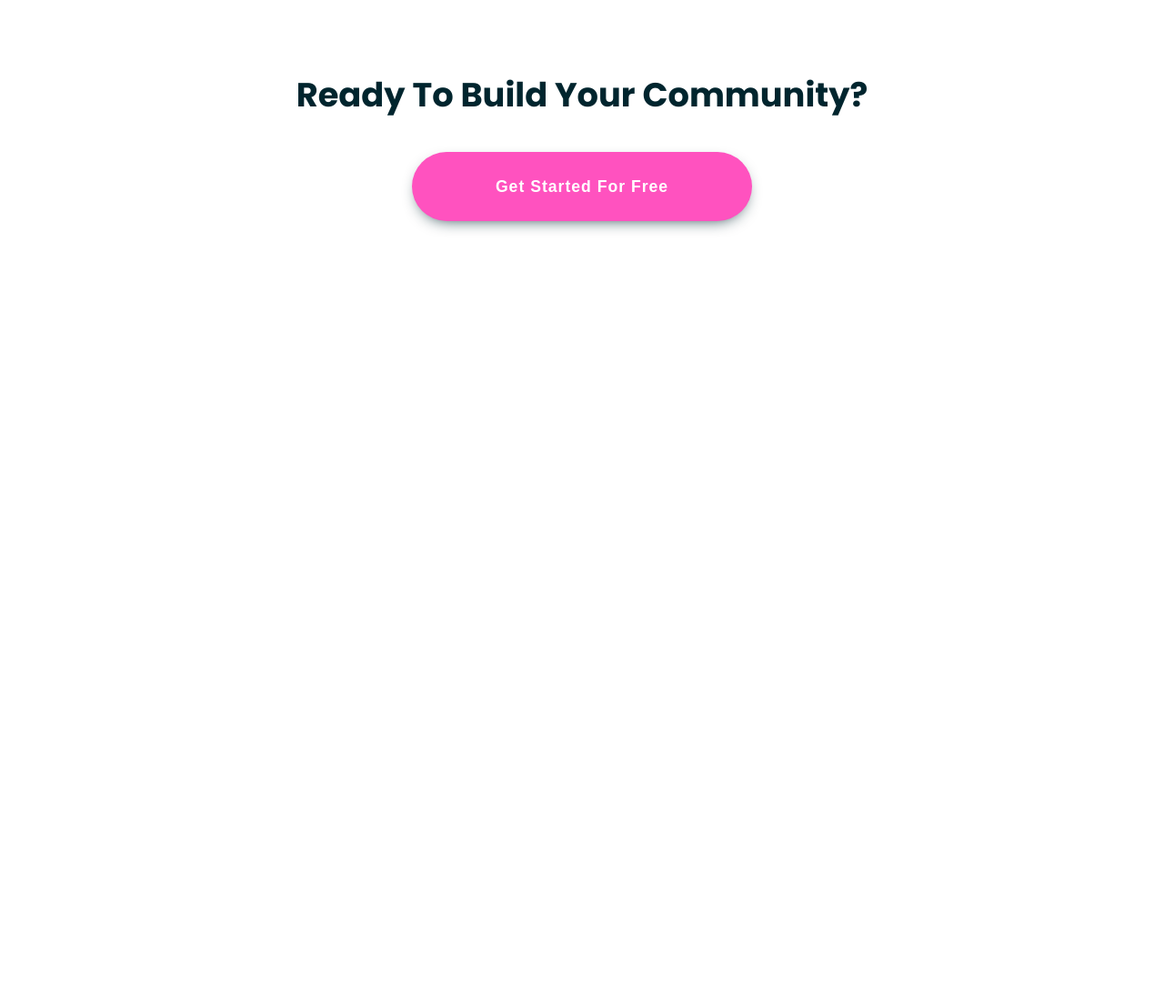
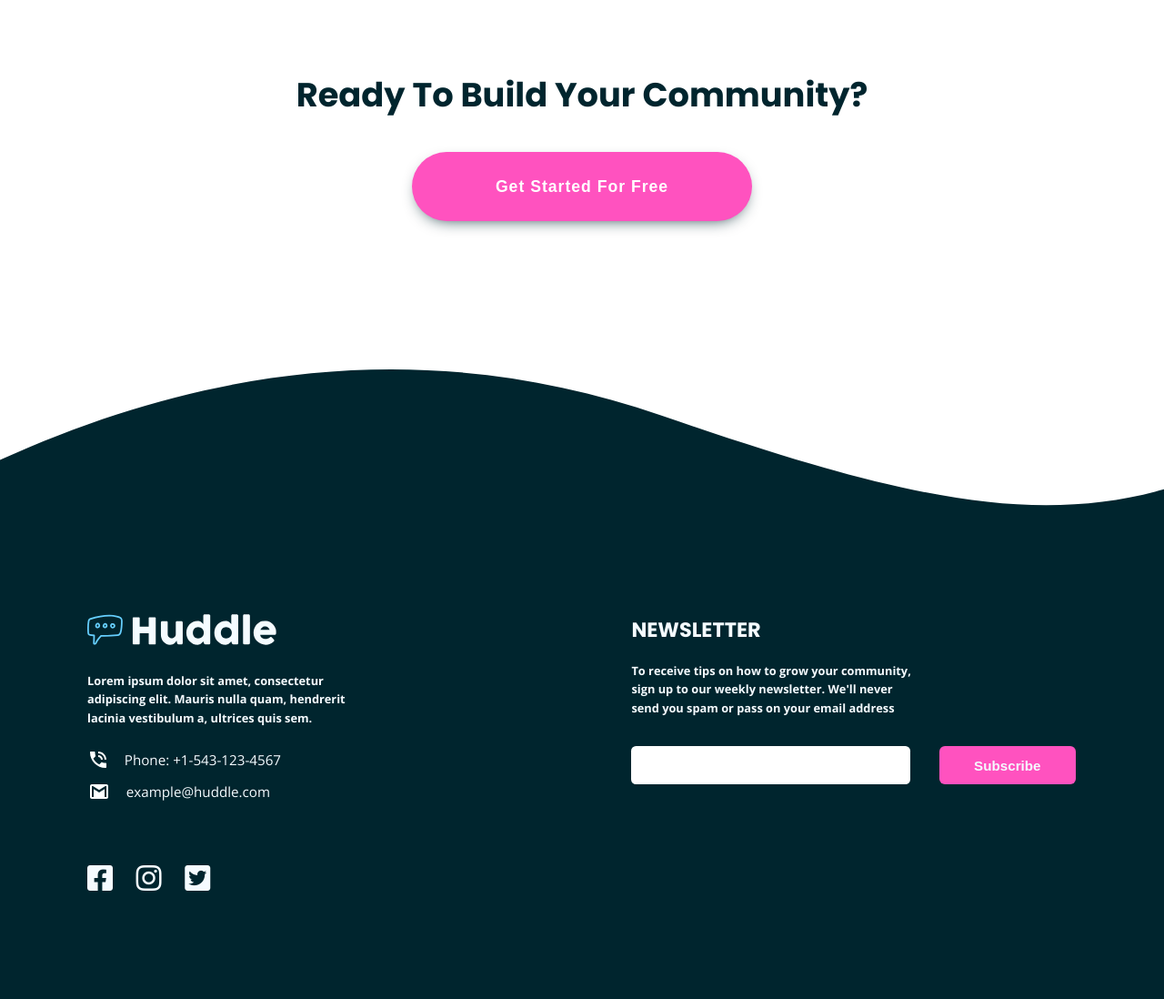
Before and after one commit to ishantbhurani/huddle-landing-page-with-curved-sections, a plain HTML site: page index.html in a window 1280 px wide. Shown: the part 4059-5157 px from the top of the page at 91% size. Before the commit the page ends 4337 px from the top, so only its background shows below. Drawn offline with nearby package versions, Linux system fonts and the light colour scheme.

Commit message:
Added Footer

```diff
--- a/index.html
+++ b/index.html
@@ -105,5 +105,61 @@
         <button class="cta-cta">Get started for free</button>
       </section>
     </main>
+    <footer>
+      <div class="footer-container">
+        <div class="footer-content">
+          <div class="contact">
+            <img src="./images/logo.svg" alt="logo" class="footer-logo" />
+            <p class="address">
+              Lorem ipsum dolor sit amet, consectetur adipiscing elit. Mauris
+              nulla quam, hendrerit lacinia vestibulum a, ultrices quis sem.
+            </p>
+            <div class="phone-wrapper">
+              <img src="./images/icon-phone.svg" alt="phone icon" />
+              <p class="phone">Phone: +1-543-123-4567</p>
+            </div>
+            <div class="email-wrapper">
+              <img src="./images/icon-email.svg" alt="email icon" />
+              <p class="email">example@huddle.com</p>
+            </div>
+          </div>
+          <div class="newsletter">
+            <h2 class="newsletter-title">Newsletter</h2>
+            <p class="newsletter-desc">
+              To receive tips on how to grow your community, sign up to our
+              weekly newsletter. We'll never send you spam or pass on your email
+              address
+            </p>
+            <form class="newsletter-form">
+              <div class="form-group">
+                <input
+                  type="email"
+                  name="email"
+                  id="email"
+                  class="newsletter-email"
+                />
+                <p class="error">Check your email address</p>
+              </div>
+              <button type="submit" class="newsletter-submit">Subscribe</button>
+            </form>
+          </div>
+        </div>
+        <ul class="social-links-list">
+          <li class="social-links-item">
+            <a href="#" class="social-link"
+              ><i class="fab fa-facebook-square"></i
+            ></a>
+          </li>
+          <li class="social-links-item">
+            <a href="#" class="social-link"><i class="fab fa-instagram"></i></a>
+          </li>
+          <li class="social-links-item">
+            <a href="#" class="social-link"
+              ><i class="fab fa-twitter-square"></i
+            ></a>
+          </li>
+        </ul>
+      </div>
+    </footer>
   </body>
 </html>
--- a/style.css
+++ b/style.css
@@ -254,3 +254,148 @@ header {
   box-shadow: 0 6px 1em -0.5em var(--color-cyan);
   transition: all 0.2s ease-in-out;
 }
+
+footer {
+  position: relative;
+  background-color: var(--color-cyan);
+  color: var(--color-blue);
+  padding: 7em 0;
+  margin-top: 20em;
+}
+
+footer::before {
+  content: "";
+  position: absolute;
+  width: 100%;
+  height: 9.8em;
+  left: 0;
+  right: 0;
+  bottom: 100%;
+  background: url(./images/bg-footer-top-desktop.svg) no-repeat;
+}
+
+.footer-container {
+  width: 85%;
+  margin: 0 auto;
+}
+
+.footer-content {
+  display: flex;
+  flex-direction: row;
+  align-items: flex-start;
+  justify-content: space-between;
+}
+
+.footer-logo {
+  width: 13em;
+  margin-bottom: 1.5em;
+  filter: invert(99%) sepia(96%) saturate(7159%) hue-rotate(179deg)
+    brightness(112%) contrast(104%);
+}
+
+.contact {
+  width: 45%;
+}
+
+.address {
+  font-weight: bold;
+  font-size: 0.8rem;
+  width: 60%;
+  line-height: 1.6;
+  margin-bottom: 2em;
+}
+
+.phone-wrapper,
+.email-wrapper {
+  display: flex;
+  flex-direction: row;
+  align-items: center;
+  justify-content: flex-start;
+  gap: 1.3em;
+  margin-bottom: 1em;
+  font-size: 0.95rem;
+  margin-left: 0.2em;
+}
+
+.newsletter {
+  width: 45%;
+}
+
+.newsletter-title {
+  text-transform: uppercase;
+  font-size: 1.4rem;
+  margin-bottom: 0.8em;
+}
+
+.newsletter-desc {
+  width: 65%;
+  font-size: 0.8rem;
+  font-weight: bold;
+  line-height: 1.6;
+  margin-bottom: 2.5em;
+}
+
+.newsletter-form {
+  display: flex;
+  flex-direction: row;
+  justify-content: flex-start;
+  gap: 2em;
+}
+
+.newsletter-form:invalid .error {
+  opacity: 1;
+}
+
+.form-group {
+  position: relative;
+}
+
+.newsletter-email {
+  width: 23em;
+  padding: 1em;
+  border: transparent;
+  outline: transparent;
+  border-radius: 0.4em;
+}
+
+.error {
+  position: absolute;
+  font-size: 0.7rem;
+  margin-top: 0.3em;
+  margin-left: 0.3em;
+  color: var(--color-red);
+  opacity: 0;
+}
+
+.newsletter-submit {
+  font-size: 0.95rem;
+  font-weight: bold;
+  padding: 0.8em 2.5em;
+  background-color: var(--color-pink);
+  border-radius: 0.4em;
+  transition: all 0.2s ease-in-out;
+}
+
+.newsletter-submit:hover,
+.newsletter-submit:focus {
+  background-color: var(--color-light-pink);
+}
+
+.social-links-list {
+  list-style-type: none;
+  display: flex;
+  flex-direction: row;
+  gap: 0.8em;
+  font-size: 2rem;
+  margin-top: 1.5em;
+}
+
+.social-link {
+  color: inherit;
+  transition: all 0.2s ease-in-out;
+}
+
+.social-link:hover,
+.social-link:focus {
+  color: hsl(180, 100%, 50%);
+}
```
